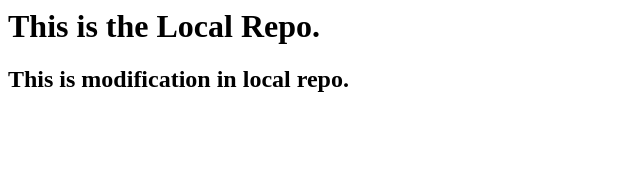
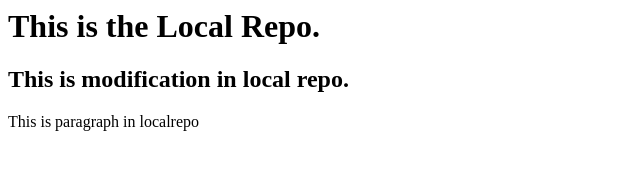
Before and after one commit to rachitsharma05/localrepo, a plain HTML site: page index.html in a window 1280 px wide. Shown: the whole page, without its empty margins (0-640 px from the left). Drawn offline with Linux system fonts and the light colour scheme.

Commit message:
Modification in Localrepo

```diff
--- a/index.html
+++ b/index.html
@@ -1,2 +1,3 @@
 <h1>This is the Local Repo.</h1>
 <h2>This is modification in local repo.</h2>
+<p>This is paragraph in localrepo</p>
```
